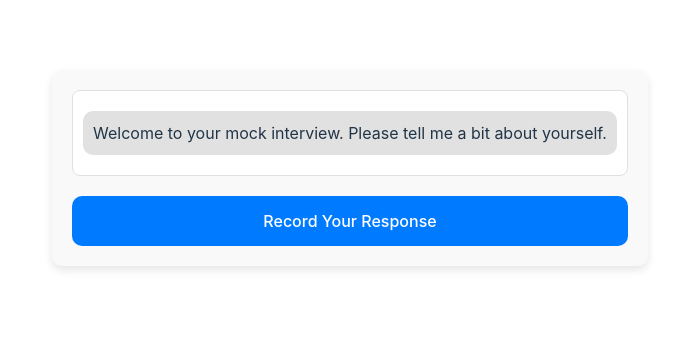
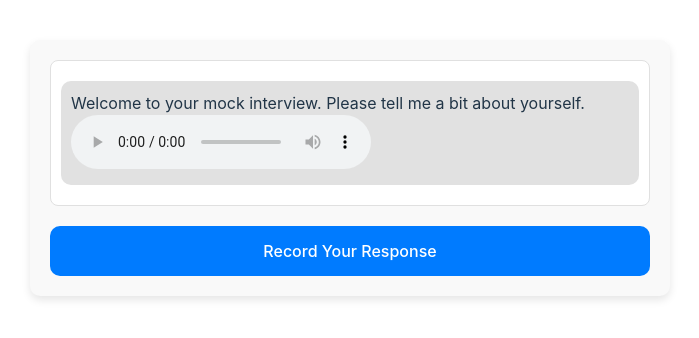
Before and after one commit to Artniewski/b3st_h4ckers, a React (Vite) app in the folder frontend/b3st-frontend/: page / in a window 1280 px wide. Shown: the part 232-570 px from the top of the page, without its empty margins (290-989 px from the left). Built offline with nearby package versions, Linux system fonts and the light colour scheme.

Commit message:
WOOOOHO123

```diff
--- a/frontend/b3st-frontend/src/interview/InterviewView.tsx
+++ b/frontend/b3st-frontend/src/interview/InterviewView.tsx
@@ -4,7 +4,11 @@ import styled from 'styled-components';
 // Transcript type definition
 type Transcript = {
     text: string;
-    isUser: boolean;
+    isUser: true;
+} | {
+    text: string;
+    isUser: false;
+    audio: string;
 };
 
 // Styled components
@@ -53,7 +57,7 @@ const RecordButton = styled.button`
 
 const MockInterviewView: React.FC = () => {
     const [transcripts, setTranscripts] = useState<Transcript[]>([
-        { text: 'Welcome to your mock interview. Please tell me a bit about yourself.', isUser: false },
+        { text: 'Welcome to your mock interview. Please tell me a bit about yourself.', isUser: false, audio: "" },
     ]);
     const [isRecording, setIsRecording] = useState(false);
     const mediaRecorderRef = useRef<MediaRecorder | null>(null);
@@ -82,7 +86,7 @@ const MockInterviewView: React.FC = () => {
                    })
                     const responseJson = await response.json()
                     console.log(responseJson)
-                    setTranscripts((prev) => [...prev, { text: responseJson.body.transcript, isUser: true }, {text: responseJson.body.ai_response, isUser: false}]);
+                    setTranscripts((prev) => [...prev, { text: responseJson.body.transcript, isUser: true }, {text: responseJson.body.ai_response, isUser: false, audio: responseJson.body.audio}]);
 
                 };
 
@@ -103,6 +107,7 @@ const MockInterviewView: React.FC = () => {
                 {transcripts.map((transcript, index) => (
                     <Message key={index} isUser={transcript.isUser}>
                         {transcript.text}
+                        {!transcript.isUser && <audio src={`http://127.0.0.1:5000/mp3/${transcript.audio}`} controls />}
                     </Message>
                 ))}
             </TranscriptContainer>
```
